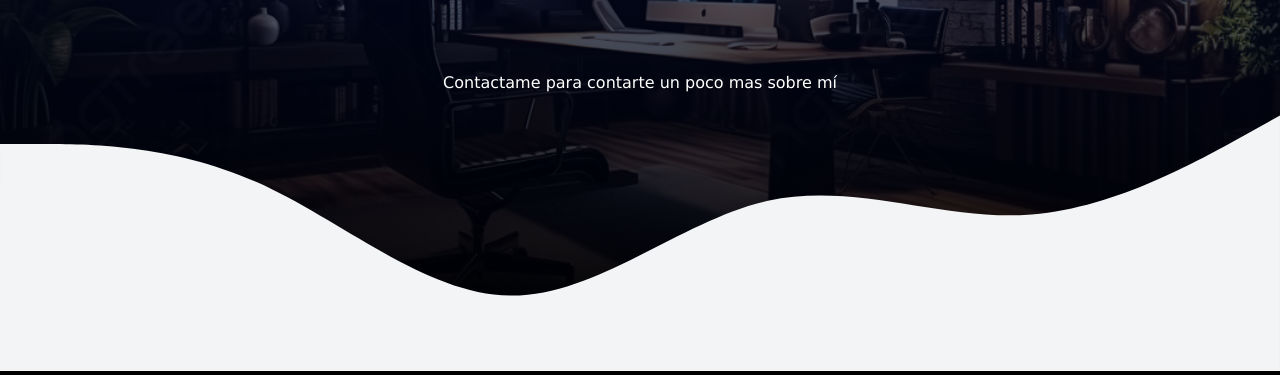
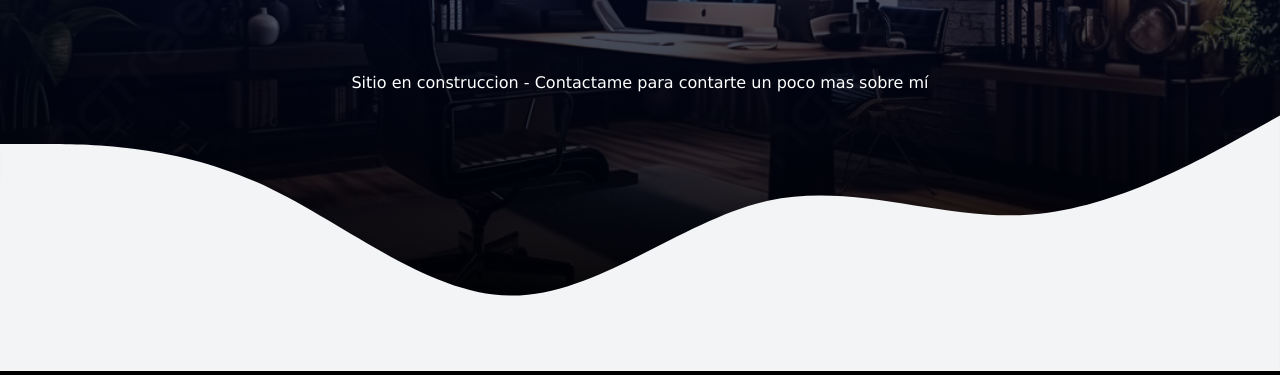
Before and after one commit to Educarri/portfolio_carrizo, a plain HTML site: page index.html in a window 1280 px wide. Shown: the part 425-800 px from the top of the page. Drawn offline with Linux system fonts and the light colour scheme.

Commit message:
Update index.html
Sitio en construccion

```diff
--- a/index.html
+++ b/index.html
@@ -22,7 +22,7 @@
 
         <div class="content">
             <h1>Diseño <span>Web</span> profesional</h1>
-            <p>Contactame para contarte un poco mas sobre mí</p>
+            <p>Sitio en construccion - Contactame para contarte un poco mas sobre mí</p>
 
             <svg xmlns="http://www.w3.org/2000/svg" viewBox="0 0 1440 320"><path fill="#f3f4f5" fill-opacity="1" d="M0,64L48,64C96,64,192,64,288,106.7C384,149,480,235,576,234.7C672,235,768,149,864,128C960,107,1056,149,1152,144C1248,139,1344,85,1392,58.7L1440,32L1440,320L1392,320C1344,320,1248,320,1152,320C1056,320,960,320,864,320C768,320,672,320,576,320C480,320,384,320,288,320C192,320,96,320,48,320L0,320Z"></path></svg>
 
```
